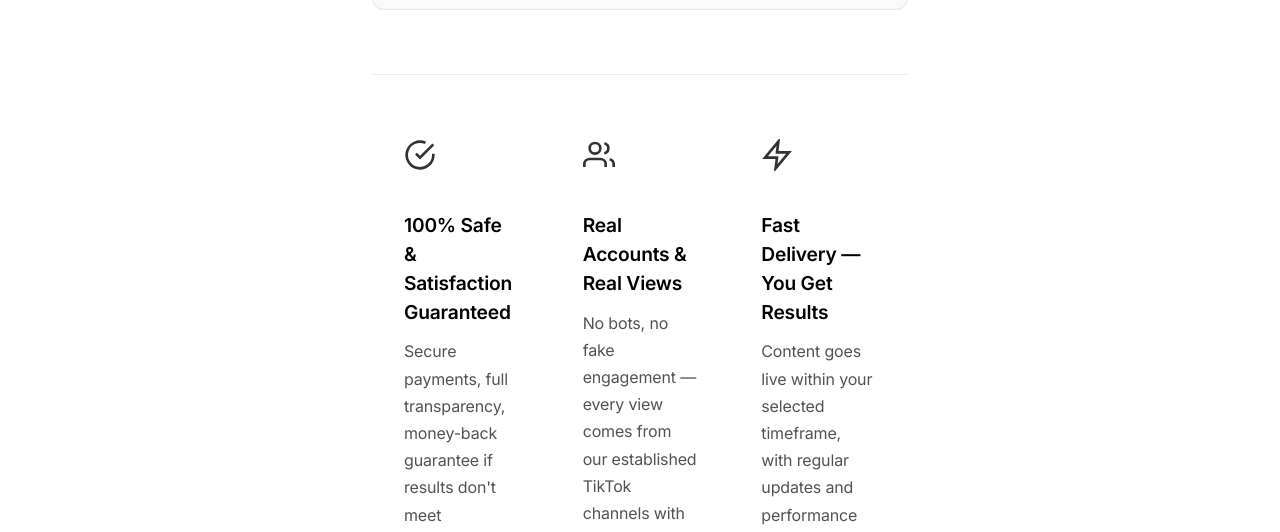
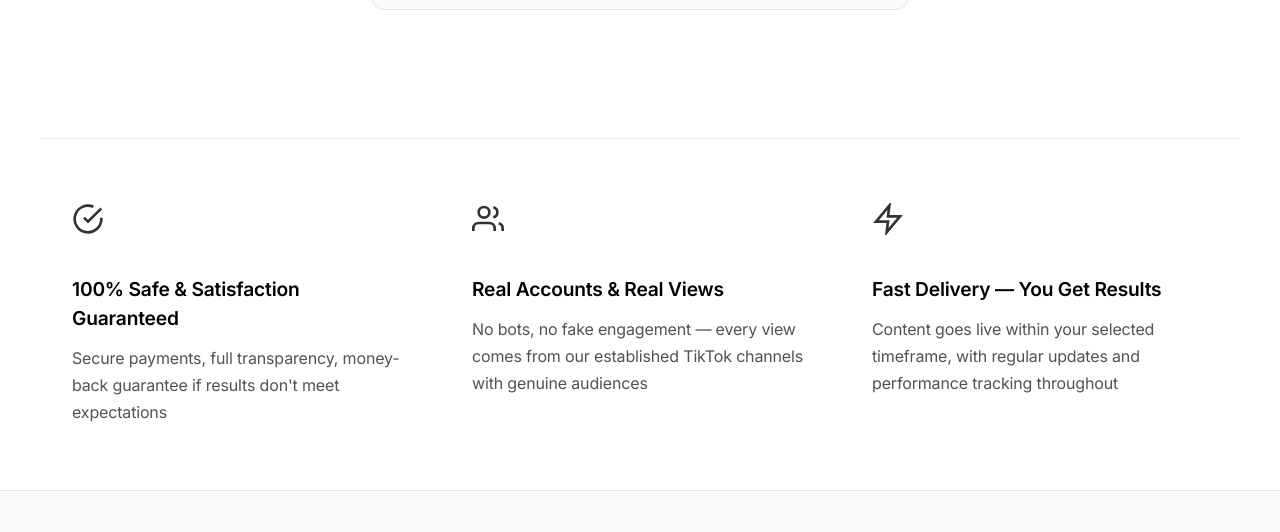
Before and after one commit to nevernot25/social, a website: page index.html in a window 1280 px wide. Shown: the part 3431-3963 px from the top of the page. Drawn offline with Linux system fonts and the light colour scheme; a script that the page names is missing.

Commit message:
Move trust features to separate section outside pricing constraints

```diff
--- a/index.html
+++ b/index.html
@@ -250,9 +250,10 @@
                 Complete Order
             </button>
         </div>
+    </section>
 
     <!-- Trust Features -->
-        <div class="trust-features">
+    <section class="trust-features">
         <div class="trust-grid">
             <div class="trust-item">
                 <div class="trust-icon">
@@ -292,7 +293,6 @@
                 </div>
             </div>
         </div>
-        </div>
     </section>
 
     <!-- Footer -->
```
Lines whose indentation alone changed are shown as unchanged.
